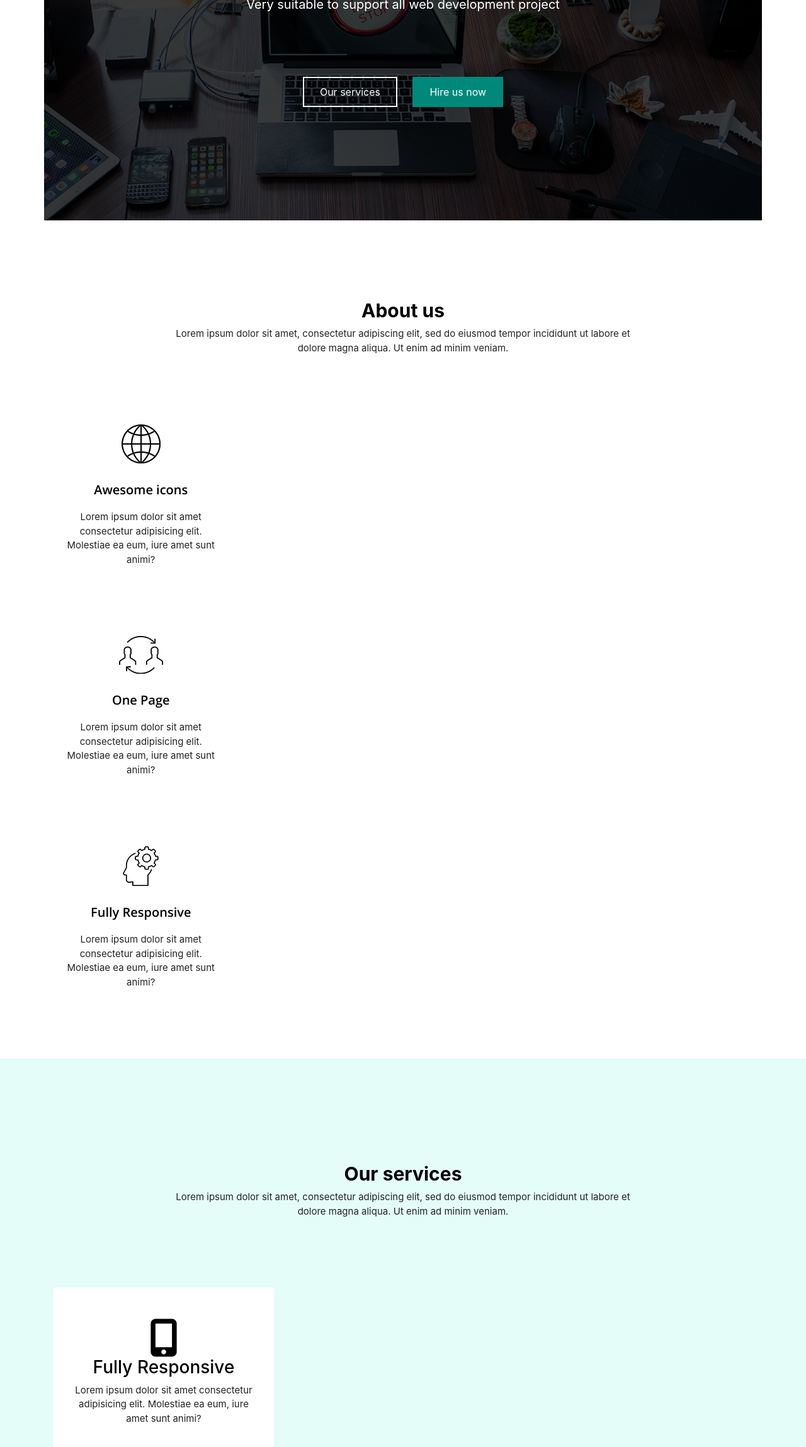
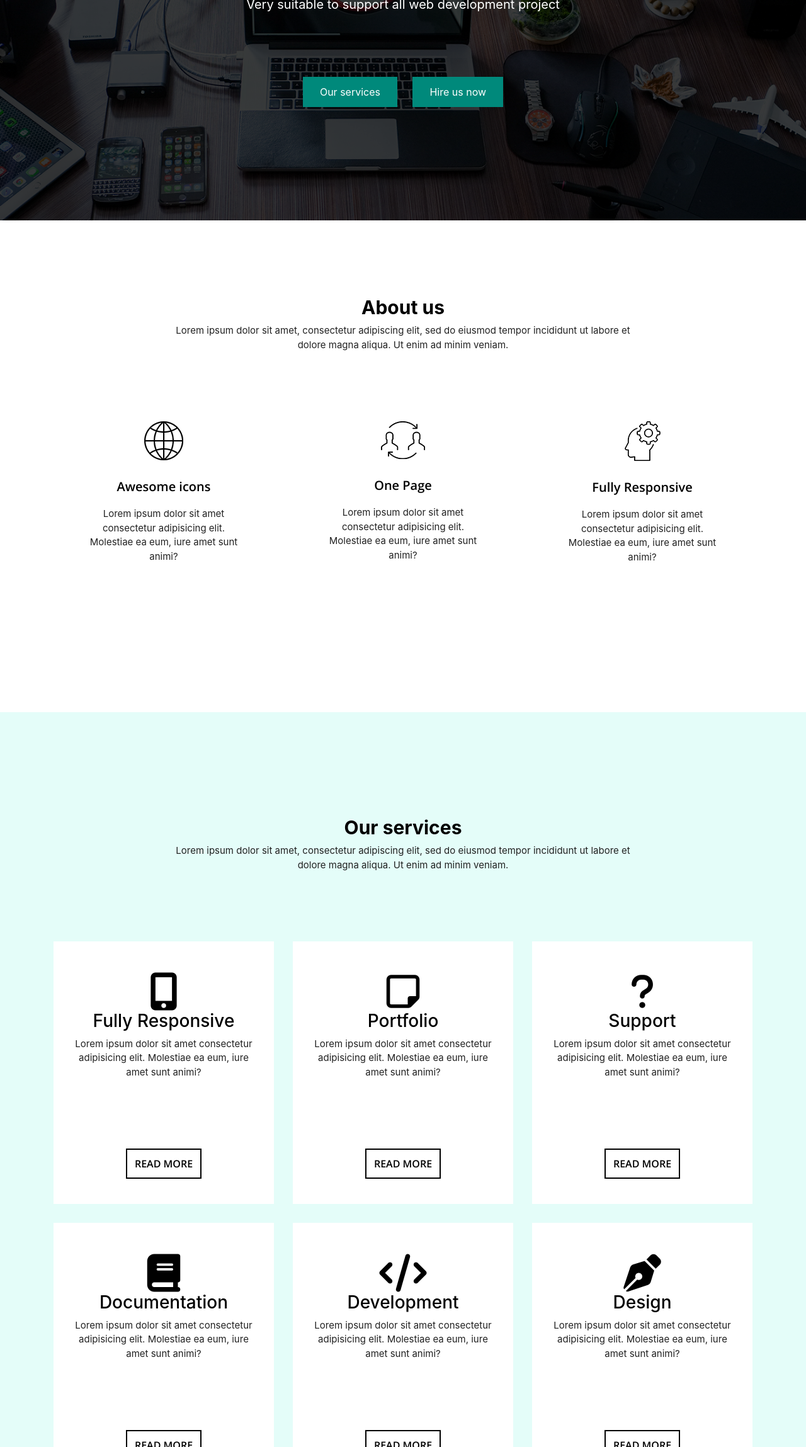
Before and after one commit to SAMURAiOS/Test-website, a plain HTML site: page index.html in a window 1280 px wide. Shown: the part 502-2800 px from the top of the page at 63% size. Drawn offline with nearby package versions, Linux system fonts and the light colour scheme.

Commit message:
fully functional buttons, changed style of buttons and fixed about section

```diff
--- a/css/style.css
+++ b/css/style.css
@@ -4,13 +4,14 @@ body {
     font-family: 'Open Sans';
 }
 
-ul,li{
+ul,
+li {
     display: block;
     padding: 0;
     margin: 0;
 }
 
-.menu-bar{
+.menu-bar {
     background: #fff;
     padding: 20px 0;
     color: #212121;
@@ -19,7 +20,7 @@ ul,li{
     margin-left: 37px;
     font-family: 'Open Sans Semibold';
 }
-.menu__item a{
+.menu__item a {
     font-size: 20px;
     color: #212121;
 }
@@ -28,7 +29,7 @@ ul,li{
     color: #868688;
 }
 /*Header*/
-.header > div {
+.header {
     color: white;
     text-align: center;
     padding: 180px 0;
@@ -47,46 +48,42 @@ ul,li{
 }
 
 .button{
+    cursor: pointer;
     padding: 10px 25px;
     margin: 0 10px;
     color: white;
     transition: 0.3s;
+    background: #00897b;
+    border: 2px solid #00897b;
 }
 
-.button_empty{
+.button:hover{
     background:transparent;
     border: 2px solid white;
 }
 
-.button_full{
-    background: #00897b;
-    border: 2px solid #00897b;
-}
-.button_empty:hover, .button_full:hover{
-    border: 2px dotted #04574e;
-}
 /*about section*/
 .about {
+    padding-top: 120px;
+    padding-bottom: 125px;
     color: black;
     background: white;
     text-align: center;
-    padding-top: 120px;
-    padding-top: 125px;
 }
 .about__title {
     font-size: 30px;
     font-weight: bold;
 }
 .about__text {
+    color: #212121;
+    font-size: 15px;
     margin-bottom: 110px;
-    font-size: 15px;
-    color: #212121;
 }
 
 .about h3 {
-    font-family: 'Open Sans Semibold';
     margin-top: 30px;
     margin-bottom: 20px;
+    font-family: 'Open Sans Semibold';
     font-size: 20px;
 }
 /*SERVICES*/
@@ -101,15 +98,40 @@ ul,li{
 .our_card {
     background: white;
     padding: 50px 25px 40px;
+    transition: 0.3s;
+    margin-bottom: 30px;
 }
+.our_card:hover {
+    background: #00897b;
+    color: white;
+    box-shadow: 0px 10px 12px -3px rgba(0,0,0,0.26);
+}
+.our_card:hover .icon {
+    color: white;
 
+}
+.our_card:hover .button-services {
+    border: 2px solid white;
+    color: white;
+}
+.our_card:hover .about__text{
+    color: white;
+    transition: 0.3s;
+}
 .icon {
+    transition: 0.3s;
     font-size: 60px;
     color: black;
 }
-
+.button-services:hover {
+    cursor: pointer;
+}
 .button-services {
+    transition: 0.3s;
+    color: black;
     text-transform: uppercase;
-    border: 1px solid black;
+    border: 2px solid black;
     background: transparent;
+    padding: 10px 12px 10px;
+    font-family: 'Open Sans Semibold';
 }
--- a/index.html
+++ b/index.html
@@ -21,12 +21,12 @@
                 <div class="col-xl-8 m1-auto align-self-center">
                     <nav>
                         <ul class="menu d-flex justify-content-end">
-                            <li class="menu__item"><a href="/"></a>Home</li>
-                            <li class="menu__item"><a href="#about"></a>About</li>
-                            <li class="menu__item"><a href="#service"></a>Servicing</li>
-                            <li class="menu__item"><a href="#portfolio"></a>Portfolio</li>
-                            <li class="menu__item"><a href="#blog"></a>Blog</li>
-                            <li class="menu__item"><a href="#contact"></a>Contact Us</li>
+                            <li class="menu__item"><a href="/">Home</a></li>
+                            <li class="menu__item"><a href="#about">About</a></li>
+                            <li class="menu__item"><a href="#service">Servicing</a></li>
+                            <li class="menu__item"><a href="#portfolio">Portfolio</a></li>
+                            <li class="menu__item"><a href="#blog">Blog</a></li>
+                            <li class="menu__item"><a href="#contact">Contact Us</a></li>
                             <li class="menu__item"><i class="fas fa-search"></i></li>
                         </ul>
                     </nav>
@@ -41,8 +41,8 @@
                 <div class="col-xl-12">
                     <h1 class="header__title">Web development project</h1>
                     <p class="header__text">Very suitable to support all web development project</p>
-                    <button class="button button_empty">Our services</button>
-                    <button class="button button_full">Hire us now</button>
+                    <button class="button">Our services</button>
+                    <button class="button">Hire us now</button>
                 </div>
             </div>
         </div>
@@ -56,7 +56,7 @@
                     <p class="about__text">Lorem ipsum dolor sit amet, consectetur adipiscing elit, sed do eiusmod tempor incididunt ut labore et dolore magna aliqua. Ut enim ad minim veniam.</p>
                 </div>
             </div>
-            <div class="row justify-content-around"></div>
+            <div class="row justify-content-around">
                 <div class="col-xl-3">
                     <img src="/img/internet.png" alt="">
                     <h3 class="about__h3">Awesome icons</h3>
@@ -72,6 +72,7 @@
                     <h3 class="about__h3">Fully Responsive</h3>
                     <p class="about__text">Lorem ipsum dolor sit amet consectetur adipisicing elit. Molestiae ea eum, iure amet sunt animi?</p>
                 </div>
+            </div>
         </div>
     </section>
     <section class="services">
@@ -92,11 +93,45 @@
                     </div>
                 </div><!--1.15.28-->
                 <div class="col-xl-4">
-
+                    <div class="our_card">
+                        <i class="far fa-sticky-note icon"></i>
+                        <h3 class="about__h3">Portfolio</h3>
+                        <p class="about__text">Lorem ipsum dolor sit amet consectetur adipisicing elit. Molestiae ea eum, iure amet sunt animi?</p>
+                        <button class="button-services">Read more</button>
+                    </div>
                 </div>
                 <div class="col-xl-4">
-
+                    <div class="our_card">
+                        <i class="fas fa-question icon"></i>
+                        <h3 class="about__h3">Support</h3>
+                        <p class="about__text">Lorem ipsum dolor sit amet consectetur adipisicing elit. Molestiae ea eum, iure amet sunt animi?</p>
+                        <button class="button-services">Read more</button>
+                    </div>
                 </div>
+                <div class="col-xl-4">
+                    <div class="our_card">
+                        <i class="fas fa-book icon"></i>
+                        <h3 class="about__h3">Documentation</h3>
+                        <p class="about__text">Lorem ipsum dolor sit amet consectetur adipisicing elit. Molestiae ea eum, iure amet sunt animi?</p>
+                        <button class="button-services">Read more</button>
+                    </div>
+                </div><!--1.15.28-->
+                <div class="col-xl-4">
+                    <div class="our_card">
+                        <i class="fas fa-code icon"></i>
+                        <h3 class="about__h3">Development</h3>
+                        <p class="about__text">Lorem ipsum dolor sit amet consectetur adipisicing elit. Molestiae ea eum, iure amet sunt animi?</p>
+                        <button class="button-services">Read more</button>
+                    </div>
+                </div>
+                <div class="col-xl-4">
+                    <div class="our_card">
+                        <i class="fas fa-pen-nib icon"></i>
+                        <h3 class="about__h3">Design</h3>
+                        <p class="about__text">Lorem ipsum dolor sit amet consectetur adipisicing elit. Molestiae ea eum, iure amet sunt animi?</p>
+                        <button class="button-services">Read more</button>
+                    </div>
+                </div> <!--1.24.26 time-->
             </div>
         </div>
     </section>
```
